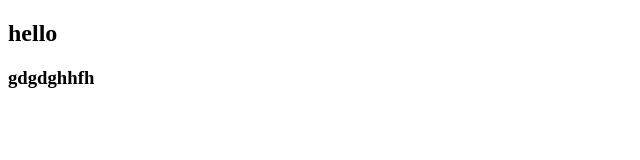
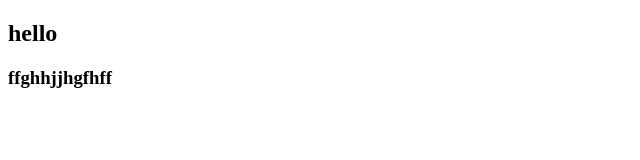
Before and after one commit to liu-xu-hui/0811-demo, a plain HTML site: page about.html in a window 1280 px wide. Shown: the full height of the page, 0-640 px from the left. Drawn offline with Linux system fonts and the light colour scheme.

Commit message:
修改about

```diff
--- a/about.html
+++ b/about.html
@@ -9,7 +9,7 @@
 
 <body>
   <h2>hello</h2>
-  <h3>gdgdghhfh</h3>
+  <h3>ffghhjjhgfhff</h3>
 </body>
 
 </html>
```
